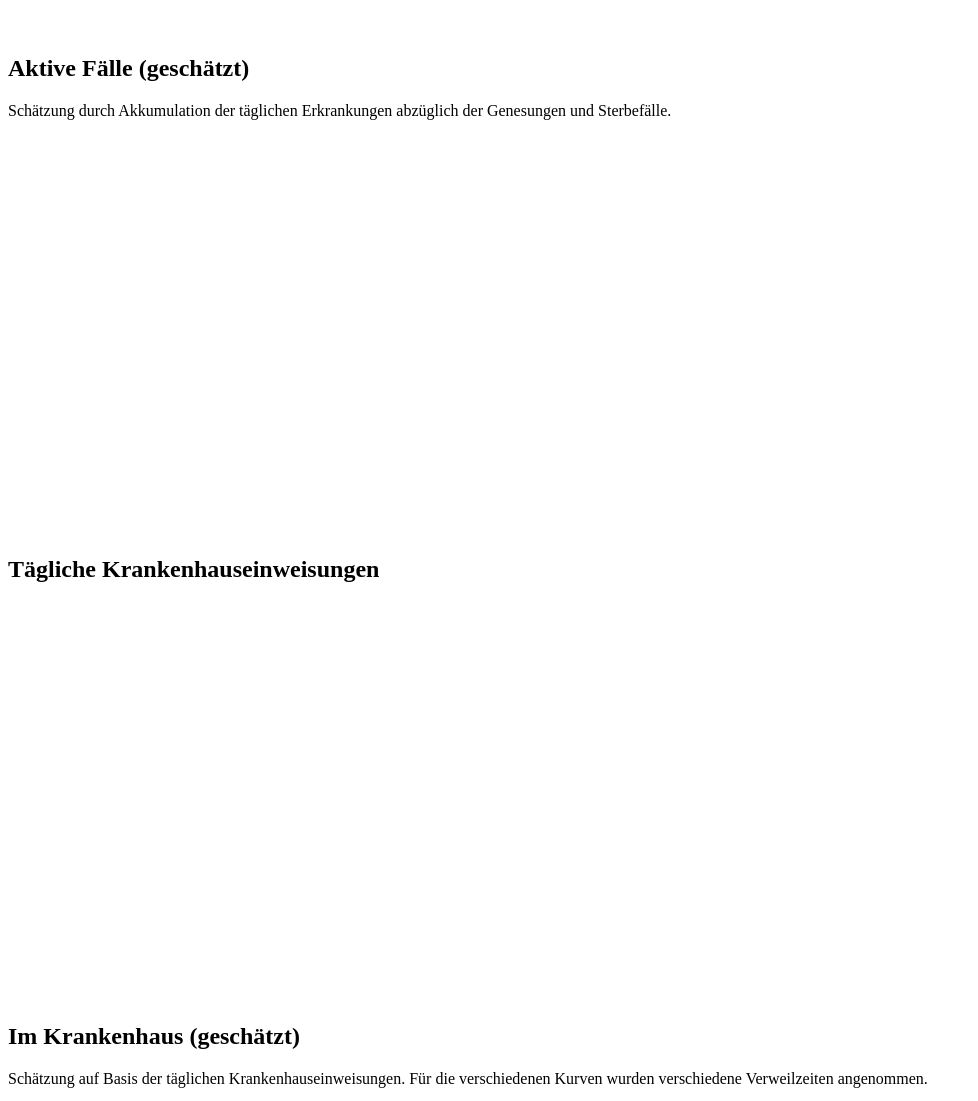
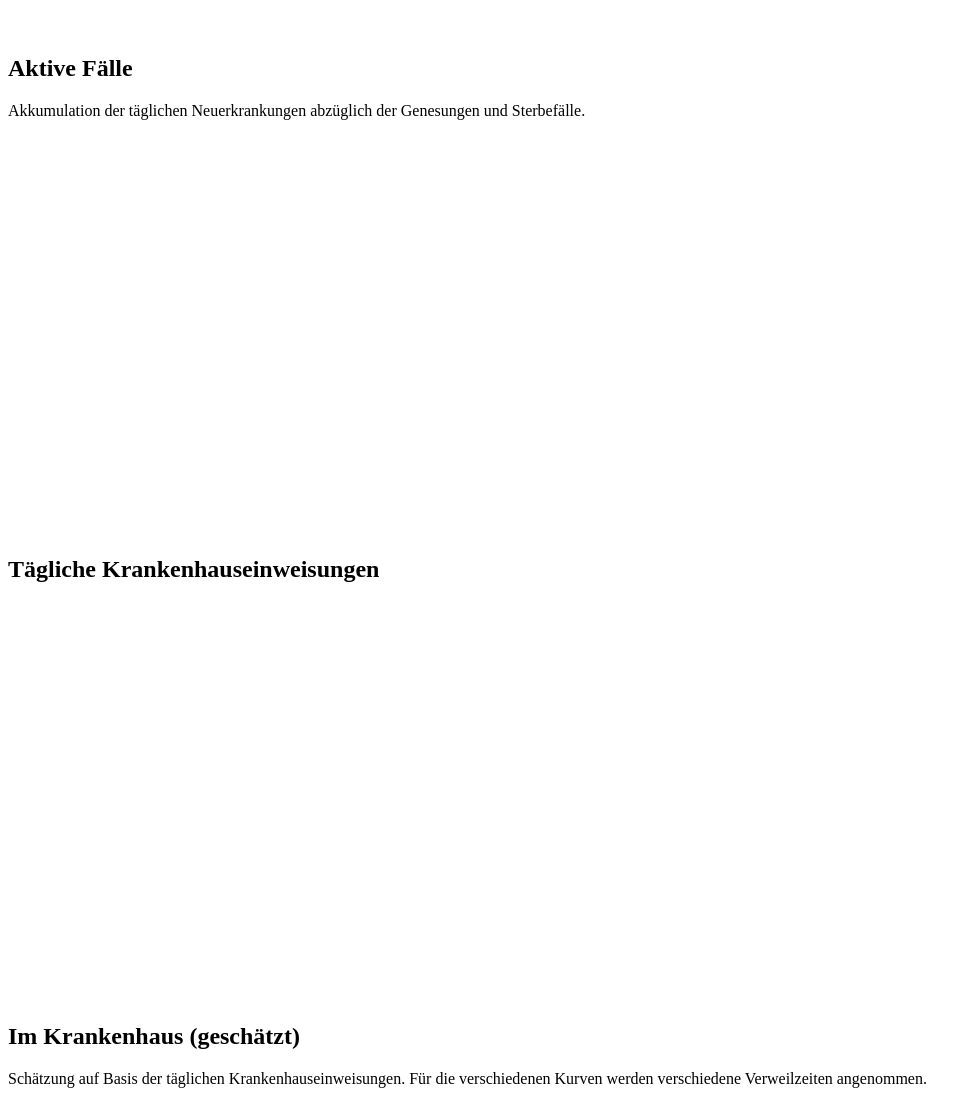
Before and after one commit to Flupp/SARS-CoV-2-Dresden, a website: page index.html in a window 1280 px wide. Shown: the part 1118-2219 px from the top of the page, without its empty margins (0-978 px from the left). Drawn offline with Linux system fonts and the light colour scheme; no server answers.

Commit message:
improve wording

```diff
--- a/index.html
+++ b/index.html
@@ -44,9 +44,9 @@
 	</div>
 
 
-	<h2>Aktive Fälle (geschätzt)</h2>
+	<h2>Aktive Fälle</h2>
 
-	<p>Schätzung durch Akkumulation der täglichen Erkrankungen abzüglich der Genesungen und Sterbefälle.</p>
+	<p>Akkumulation der täglichen Neuerkrankungen abzüglich der Genesungen und Sterbefälle.</p>
 
 	<div class="chart-container">
 		<canvas id="canvasActive"></canvas>
@@ -62,7 +62,7 @@
 
 	<h2>Im Krankenhaus (geschätzt)</h2>
 
-	<p>Schätzung auf Basis der täglichen Krankenhauseinweisungen. Für die verschiedenen Kurven wurden verschiedene Verweilzeiten angenommen.</p>
+	<p>Schätzung auf Basis der täglichen Krankenhauseinweisungen. Für die verschiedenen Kurven werden verschiedene Verweilzeiten angenommen.</p>
 
 	<div class="chart-container">
 		<canvas id="canvasInHospital"></canvas>
```
